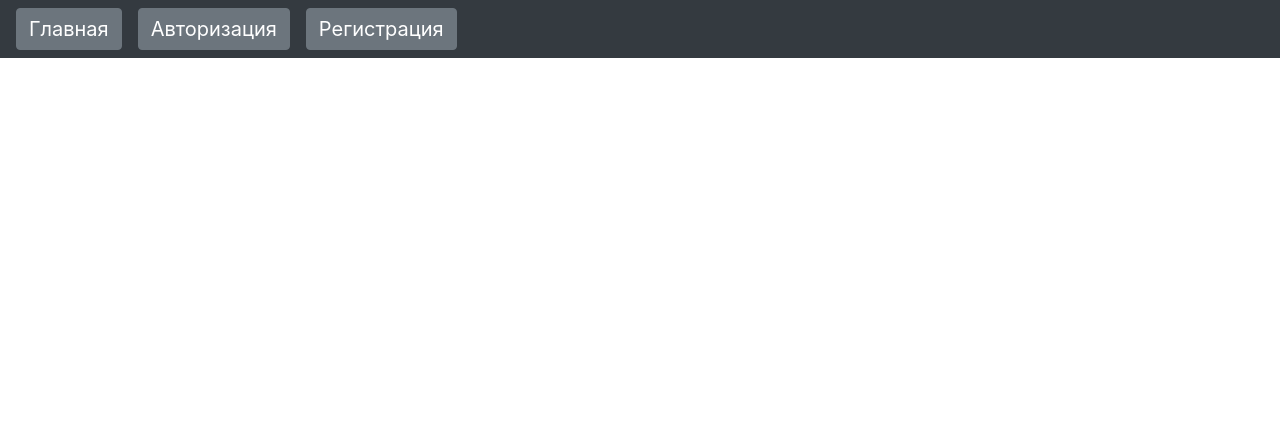
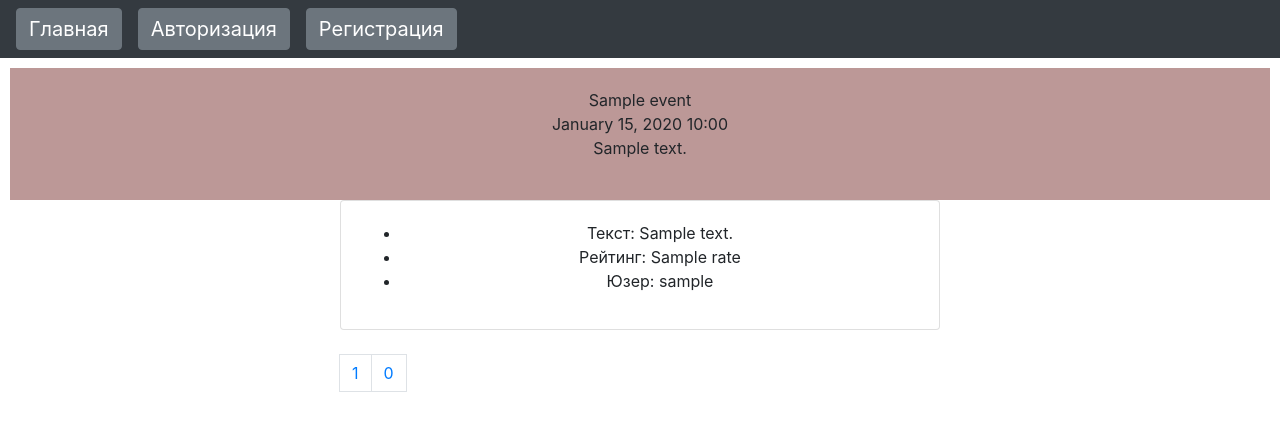
Before and after one commit to user-penguin/Guest-book, a Symfony app: template templates/event/eventView.html.twig in a window 1280 px wide. Shown: the top 431 px of the page. Run offline with Twig, Linux system fonts and the light colour scheme; the template is opened without the code that fills it: most values are stand-ins (such as "Sample title", 1, 10 or a date in 2020); some libraries are stand-ins or nearby versions.

Commit message:
finish commit

```diff
--- a/src/Repository/ReviewRepository.php
+++ b/src/Repository/ReviewRepository.php
@@ -55,6 +55,7 @@ class ReviewRepository extends ServiceEntityRepository
      */
     public function getCountOfRecords(int $eventId)
     {
+        dump($eventId);
         $qb = $this->createQueryBuilder('r');
 
         $count = $qb
@@ -73,6 +74,10 @@ class ReviewRepository extends ServiceEntityRepository
             ->getArrayResult()
         ;
 
+        if (!isset($count[0]['count'])) {
+            return 0;
+        }
+
         return $count[0]['count'];
     }
 }
--- a/src/Type/ReviewType.php
+++ b/src/Type/ReviewType.php
@@ -21,9 +21,6 @@ class ReviewType extends AbstractType
                 'label' => 'Рейтинг',
             ])
             ->add('text', TextType::class, [
-                'attr' => [
-                    'style' => 'height: 50px;',
-                ],
                 'label' => 'Комментарий',
             ])
             ->add('submit', SubmitType::class, [
--- a/templates/event/eventView.html.twig
+++ b/templates/event/eventView.html.twig
@@ -3,7 +3,37 @@
 {% block title %} Страница мероприятия {% endblock %}
 
 {% block body %}
+    <div class="card-body" style="background-color: #bc9897">
+        <div>{{ event.name }}</div>
+        <div>{{ event.date | date() }}</div>
+        <div style="margin-bottom: 20px;">{{ event.description }}</div>
+    </div>
 
+    {% if is_granted('ROLE_USER') %}
+    <div style="margin: 10px;">Оставьте свой комментарий</div>
+    {{ form(form) }}
+    {% endif %}
 
+    <div class="mx-auto" style="width: 600px">
+    {% for review in allReviews %}
+        <div class="card">
+            <div class="card-body">
+                <ul>
+                    <li>Текст: {{ review.text }}</li>
+                    <li>Рейтинг: {{ review.rate }}</li>
+                    <li>Юзер: {{ review.username }}</li>
+                </ul>
+            </div>
+        </div>
+        <br>
+    {% endfor %}
+    <nav aria-label="Page navigation example">
+        <ul class="pagination">
+            {% set max = allPages|number_format() %}
+            {% for i in range(1,  max) %}
+                <a class="page-link" href="{{ path('view_event', {'page': i, 'eventId': event.id}) }}">{{ i }}</a>
+            {% endfor %}
+        </ul>
+    </nav>
 
 {%  endblock %}
```
Also changed, not shown: src/Controller/EventController.php (+59 -0 lines), templates/index.html.twig (+2 -6 lines), test_database/guestbook.db.
